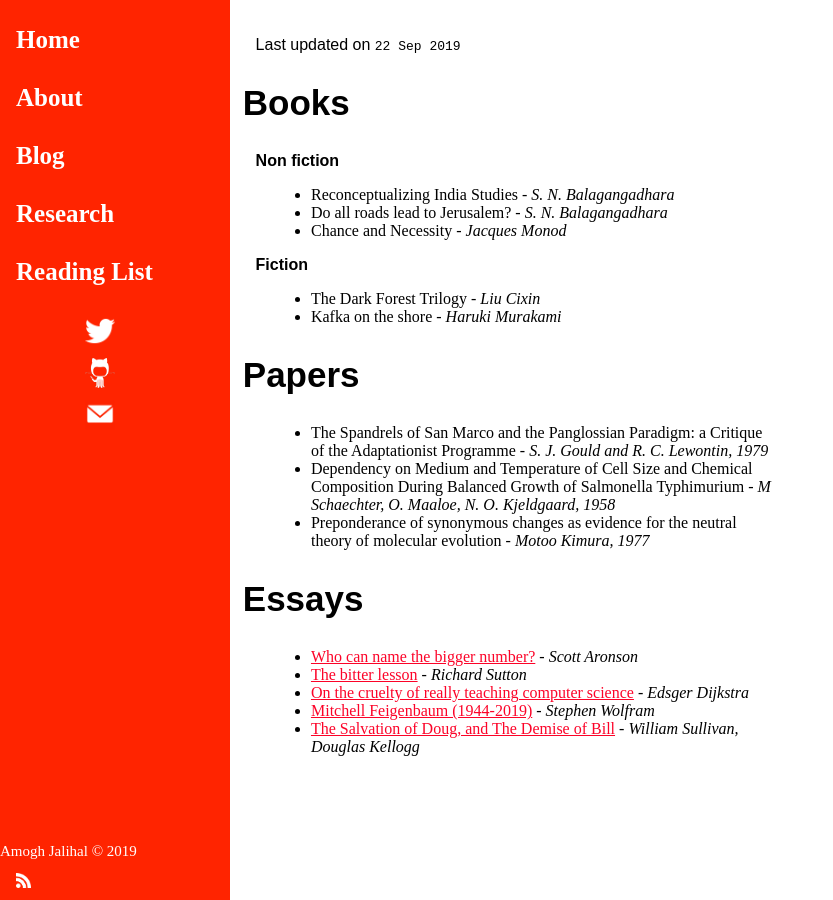
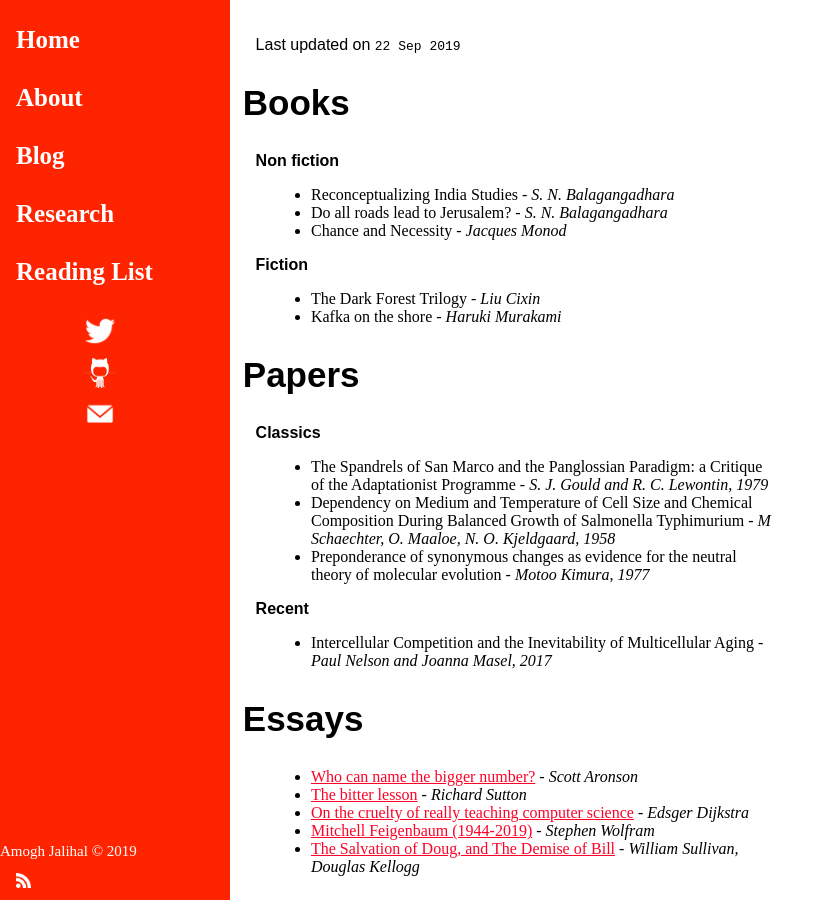
Before and after one commit to amoghpj/amoghpj.github.io, a Jekyll site: the page built from readinglist.md, in a window 1280 px wide. Shown: the whole page, without its empty margins (0-833 px from the left). Built offline with Jekyll 4.4.1, drawn with Linux system fonts in a browser that asks for light colours.

Commit message:
Modify papers section

```diff
--- a/readinglist.md
+++ b/readinglist.md
@@ -19,9 +19,14 @@ Last updated on `22 Sep 2019`
 
 ## Papers
 
+**Classics**
+
 - The Spandrels of San Marco and the Panglossian Paradigm: a Critique of the Adaptationist Programme - *S. J. Gould and R. C. Lewontin, 1979*
 - Dependency on Medium and Temperature of Cell Size and Chemical Composition During Balanced Growth of Salmonella Typhimurium - *M Schaechter, O. Maaloe, N. O. Kjeldgaard, 1958*
 - Preponderance of synonymous changes as evidence for the neutral theory of molecular evolution - *Motoo Kimura, 1977*
+
+**Recent**
+- Intercellular Competition and the Inevitability of Multicellular Aging - *Paul Nelson and Joanna Masel, 2017*
 
 ## Essays
 
```
